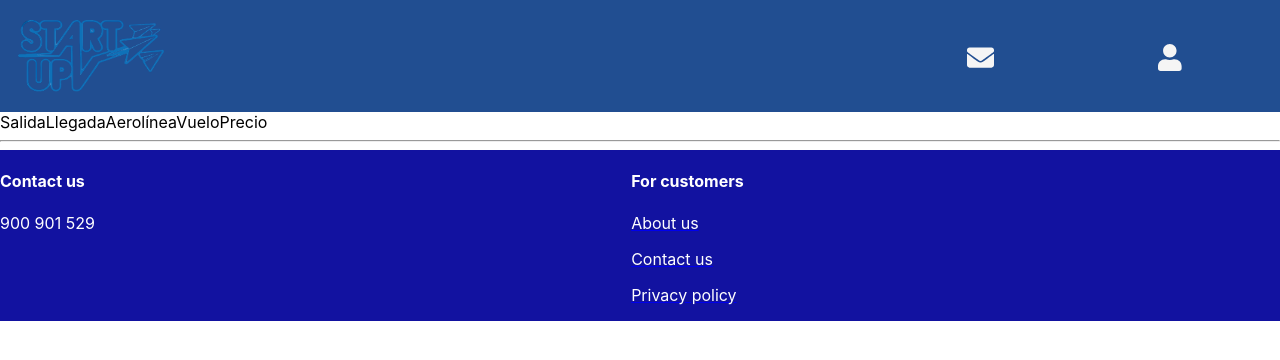
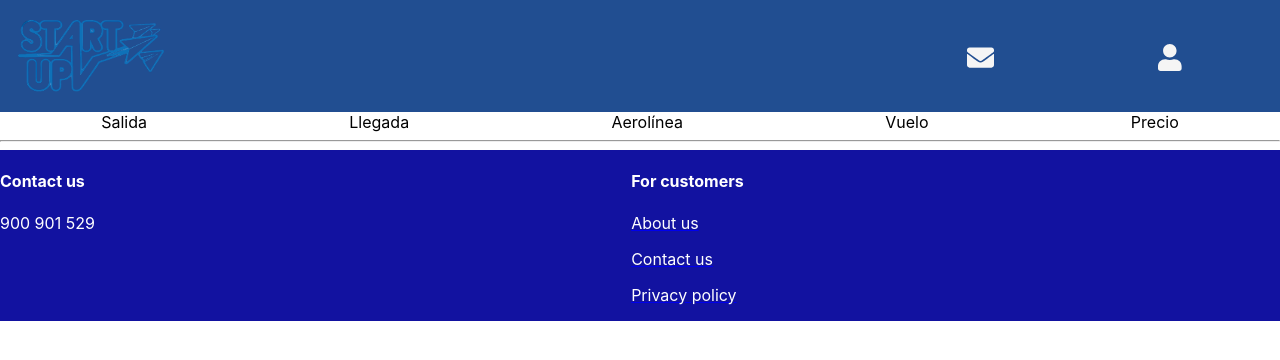
Before and after one commit to Jesus1994-7/SearchFlight_FRONT, a React (Create React App) app in the folder app/: page /search in a window 1280 px wide. Shown: the top 360 px of the page. Built offline with nearby package versions, Linux system fonts and the light colour scheme.

Commit message:
Fix some warnings and header css

```diff
--- a/app/src/components/chooseFlightItem/ChooseFlightItem.jsx
+++ b/app/src/components/chooseFlightItem/ChooseFlightItem.jsx
@@ -2,7 +2,7 @@ import React from 'react';
 import { connect } from 'react-redux';
 
 import './ChooseFlightItem.scss';
-import { NavLink } from 'react-router-dom';
+import { Link } from 'react-router-dom';
 
 class ChooseFlightItem extends React.Component {
     constructor(props) {
@@ -14,7 +14,7 @@ class ChooseFlightItem extends React.Component {
         return (
             <div >
                 {this.props.flightsList?.map(flight => (
-                    <div key={flight.id} >
+                    <div className="flights" key={flight.id} >
                         <div name="takeOffDate" >{flight.takeOffDate}</div>
 
                         <div name="takeOffAirportId" >{flight.TakeOffAirportId}</div>
@@ -28,9 +28,9 @@ class ChooseFlightItem extends React.Component {
 
                         <div name="price" >{flight.price}</div>
 
-                        <NavLink exact to='/buyflight'>
-                            <button value={flight.id} onClick={ e => this.props.setFlight(e.target.value)}>Comprar</button>
-                        </NavLink>
+
+                            <Link to='/buyflight'><button value={flight.id} onClick={ e => this.props.setFlight(e.target.value)}>Comprar</button></Link>
+
                     </div>
                 ))}
             </div>
--- a/app/src/components/chooseFlightItem/ChooseFlightItem.scss
+++ b/app/src/components/chooseFlightItem/ChooseFlightItem.scss
@@ -0,0 +1,4 @@
+.flights {
+    display: flex;
+    justify-content: space-around;
+}
--- a/app/src/components/header/header.jsx
+++ b/app/src/components/header/header.jsx
@@ -29,7 +29,7 @@ class Header extends React.Component {
                 <div>
                     <ul className="list-icons">
                         <li><Link to="/contactUs"><FontAwesomeIcon icon={faEnvelope} className="iconos" /></Link></li>
-                        <li><Link ><FontAwesomeIcon icon={faUser} className="iconos" /></Link>
+                        <li><Link to="/register"><FontAwesomeIcon icon={faUser} className="iconos" /></Link>
                             <ul>
                                 {this.props.userL?.id
                                     ?
--- a/app/src/views/chooseFlight/chooseFlight.jsx
+++ b/app/src/views/chooseFlight/chooseFlight.jsx
@@ -21,13 +21,16 @@ const ChooseFlight = (props) => {
 
     return (
         <div >
+            <div className="header">
                 <label>Salida</label>
                 <label>Llegada</label>
                 <label>Aerolínea</label>
                 <label>Vuelo</label>
                 <label>Precio</label>
+            </div>
+            <div className="flights">
                 <ChooseFlightItem setFlight={setFlight}></ChooseFlightItem>
-
+            </div>
             <hr />
         </div>
     )
--- a/app/src/views/chooseFlight/chooseFlight.scss
+++ b/app/src/views/chooseFlight/chooseFlight.scss
@@ -1,3 +1,11 @@
 p {
     color: black;
 }
+.header {
+    display: flex;
+    justify-content: space-around;
+}
+.flights {
+    display: flex;
+    justify-content: space-around;
+}
--- a/app/src/views/detailflight/detailFlight.jsx
+++ b/app/src/views/detailflight/detailFlight.jsx
@@ -1,4 +1,4 @@
-import React, { useEffect } from 'react'
+import React from 'react'
 import './detailFlight.scss';
 
 import { flightServiceTicket } from '../../services/flightTicketService.js';
```
Lines whose indentation alone changed are shown as unchanged.
